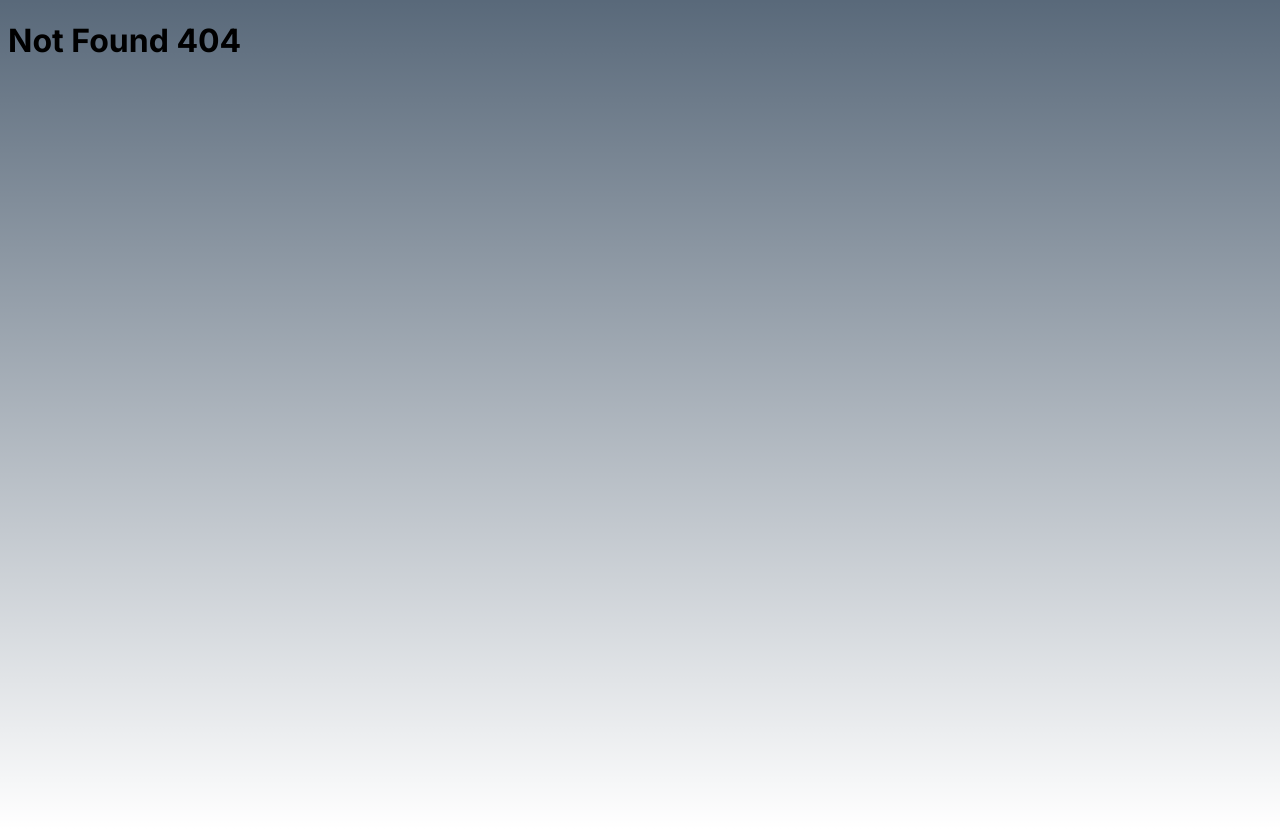
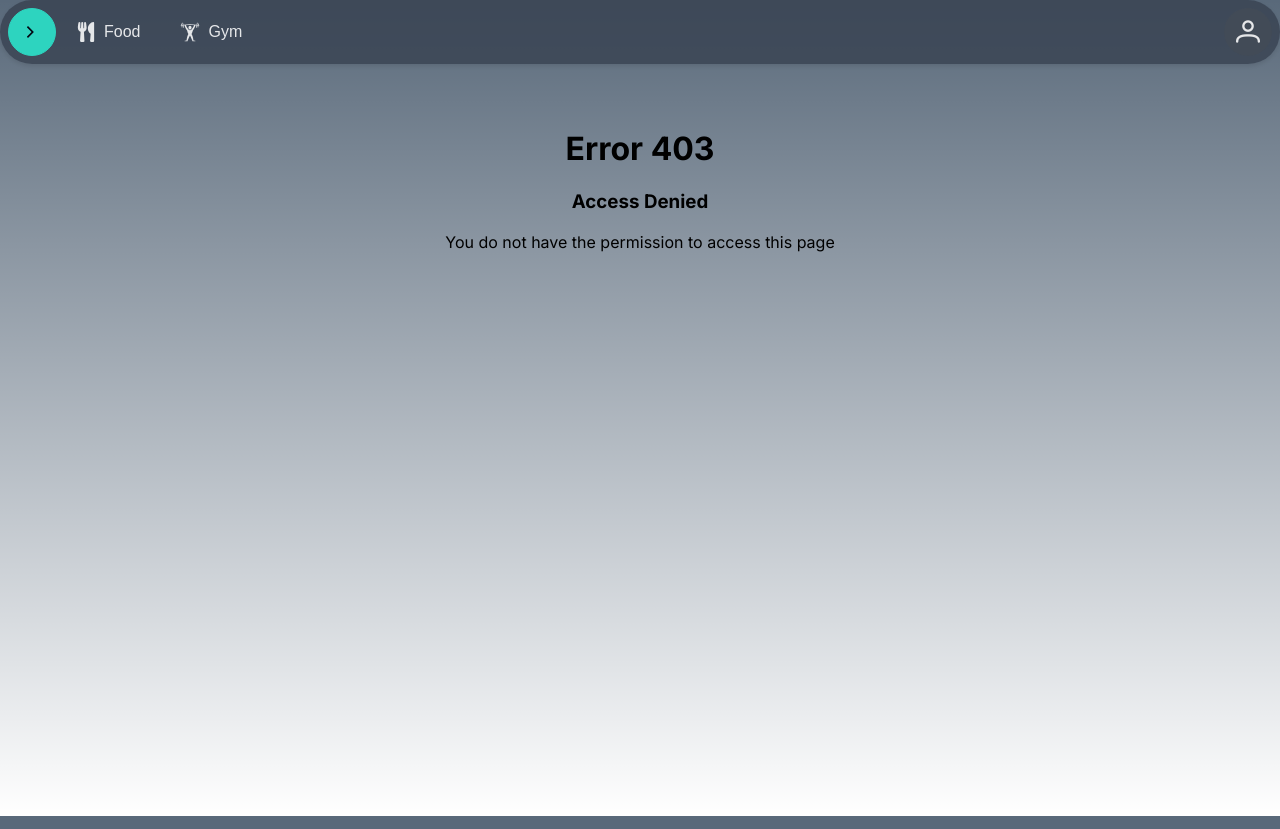
Before and after one commit to Leong15/myFitness-web, a Next.js app: page /unauthorized in a window 1280 px wide. Before the commit this address had no page. Built offline with nearby package versions, Linux system fonts and the light colour scheme; no server answers; a web font is replaced by a local one.

Commit message:
create unauthorized page

```diff
--- /dev/null
+++ b/src/app/(protected)/unauthorized/page.tsx
@@ -0,0 +1,13 @@
+
+
+export default function Unauthorized(){
+    return(
+        <div className="grid grid-rows-[20px_1fr_20px] items-center justify-items-center min-h-screen p-8 pb-20 gap-16 sm:p-20 font-[family-name:var(--font-geist-sans)]">
+            <main className="flex flex-col gap-8 row-start-2 items-center sm:items-start" style={{textAlign:"center"}}>
+                <h1 >Error 403</h1>
+                <h3>Access Denied</h3>
+                <p>You do not have the permission to access this page</p>
+            </main>
+        </div>
+    )
+}
```
